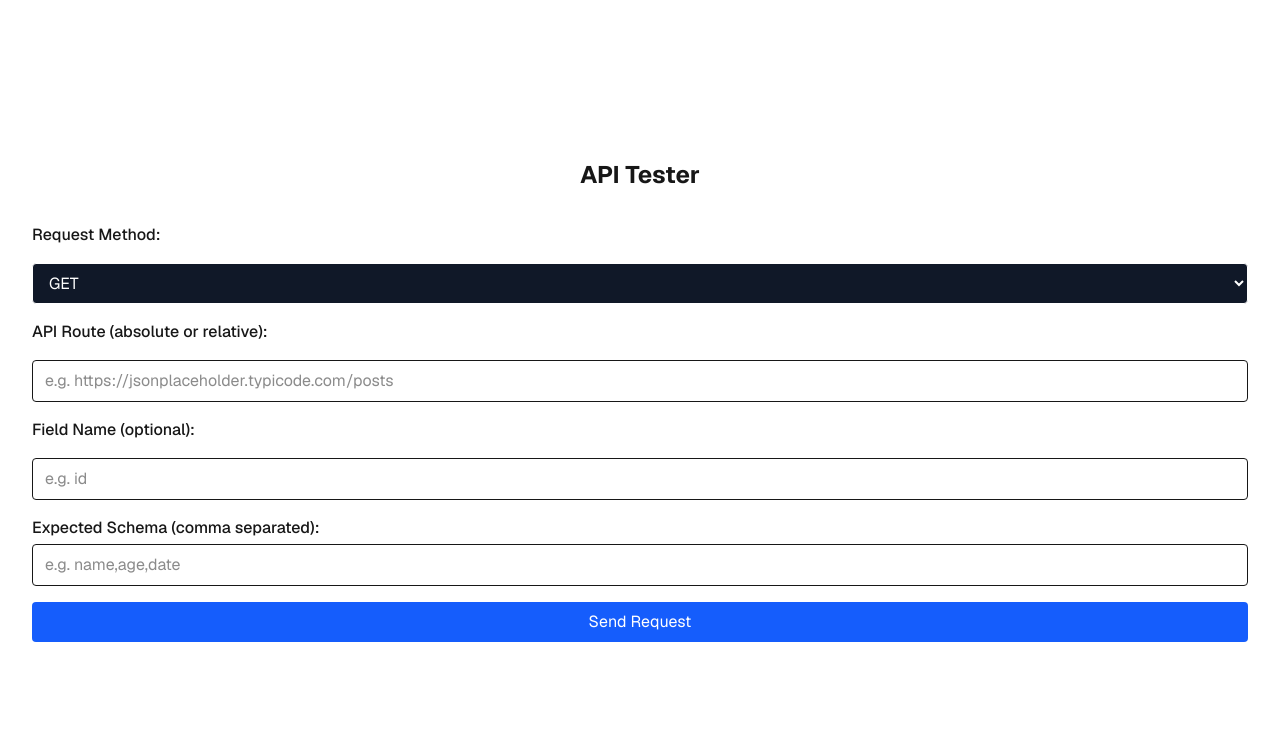
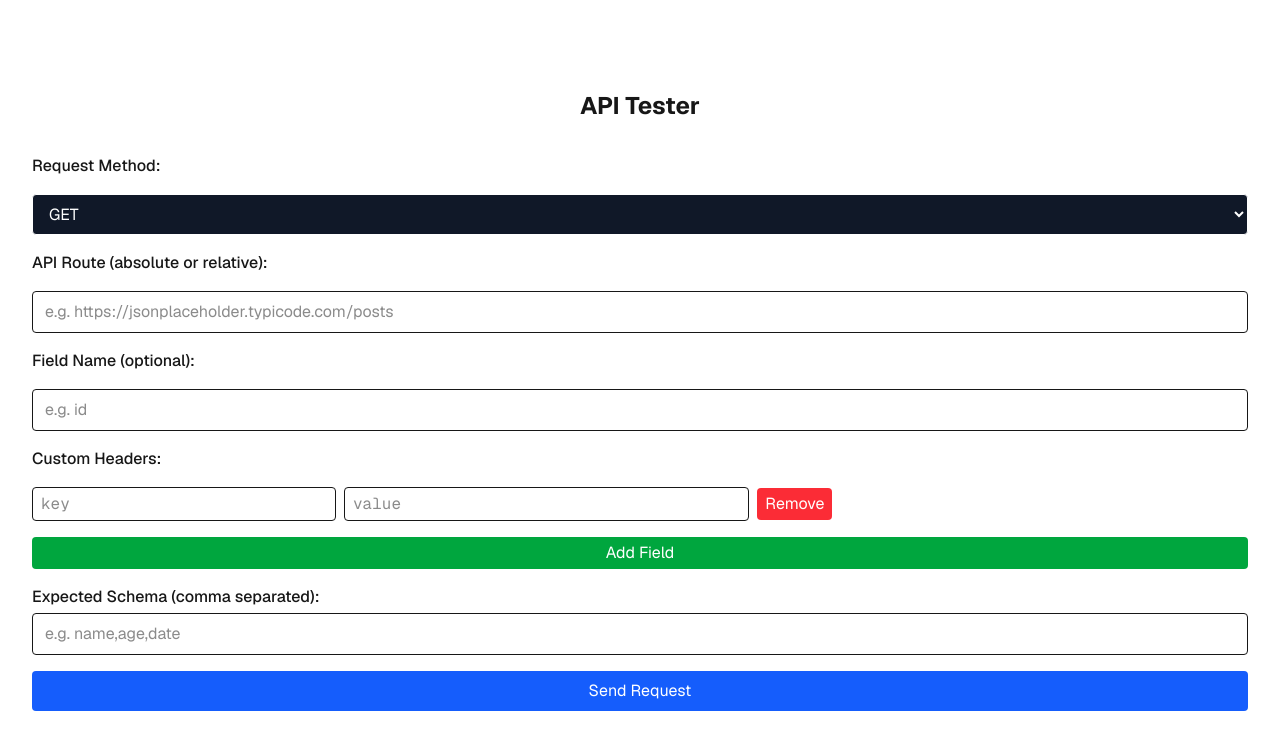
Before and after one commit to colony-ai-365/syndagen, a Next.js app: page / in a window 1280 px wide. Shown: the top 750 px of the page. Built offline with nearby package versions, Linux system fonts and the light colour scheme.

Commit message:
feat: add support for external apis by adding custom headers and optional custom json prompt

```diff
--- a/src/app/api/test-api/route.ts
+++ b/src/app/api/test-api/route.ts
@@ -1,12 +1,17 @@
 export async function POST(req: Request) {
   try {
-    const { route, body, method, field, schema } = await req.json();
+    const { route, body, method, field, schema, headers } = await req.json();
     const apiUrl = route.startsWith("http")
       ? route
       : `https://${route.replace(/^\//, "")}`;
+    // Merge custom headers with default
+    const mergedHeaders: Record<string, string> = {
+      "Content-Type": "application/json",
+      ...(headers || {}),
+    };
     const fetchOptions: RequestInit = {
       method: method || "GET",
-      headers: { "Content-Type": "application/json" },
+      headers: mergedHeaders,
     };
     if (method && method !== "GET" && body !== undefined) {
       fetchOptions.body = JSON.stringify(body);
@@ -22,8 +27,15 @@ export async function POST(req: Request) {
     let responseData = json;
     console.log(json);
     if (field && typeof json === "object" && json !== null) {
+      // Split by dot, but handle array indices like key2[2]
+      const pathRegex = /([\w-]+)(\[(\d+)\])?/g;
       const keys = field.split(".");
-      for (const key of keys) {
+      for (const rawKey of keys) {
+        const match = Array.from(
+          rawKey.matchAll(pathRegex)
+        ) as RegExpMatchArray[];
+        for (const m of match) {
+          const key = m[1];
           if (
             responseData &&
             typeof responseData === "object" &&
@@ -34,6 +46,18 @@ export async function POST(req: Request) {
             responseData = undefined;
             break;
           }
+          // If array index present, traverse array
+          if (m[3] !== undefined && Array.isArray(responseData)) {
+            const idx = Number(m[3]);
+            if (responseData.length > idx) {
+              responseData = responseData[idx];
+            } else {
+              responseData = undefined;
+              break;
+            }
+          }
+        }
+        if (responseData === undefined) break;
       }
       // If the field value is a JSON string, parse it
       if (typeof responseData === "string") {
--- a/src/app/components/APIForm.tsx
+++ b/src/app/components/APIForm.tsx
@@ -14,10 +14,31 @@ export default function APIForm({ setResult, setError }: APIFormProps) {
   const [fields, setFields] = useState([
     { key: "", value: "", type: "string" },
   ]);
+  const [headers, setHeaders] = useState([{ key: "", value: "" }]);
   const [method, setMethod] = useState("GET");
   const [field, setField] = useState("");
   const [schemaInput, setSchemaInput] = useState(""); // comma-separated
   const [loading, setLoading] = useState(false);
+  // Header field handlers
+  const handleHeaderChange = (
+    idx: number,
+    fieldType: "key" | "value" | "type",
+    val: string
+  ) => {
+    if (fieldType === "type") return; // ignore type for headers
+    setHeaders((headers) =>
+      headers.map((h, i) => (i === idx ? { ...h, [fieldType]: val } : h))
+    );
+  };
+
+  const handleAddHeader = () => {
+    setHeaders((headers) => [...headers, { key: "", value: "" }]);
+  };
+
+  const handleRemoveHeader = (idx: number) => {
+    if (idx === 0) return;
+    setHeaders((headers) => headers.filter((_, i) => i !== idx));
+  };
 
   const handleFieldChange = (
     idx: number,
@@ -43,7 +64,14 @@ export default function APIForm({ setResult, setError }: APIFormProps) {
     fields.forEach(({ key, value, type }, idx) => {
       if (!key) return;
       let parsed: any = value;
-      if (idx !== 0) {
+      // For the prompt field (idx === 0), check for valid JSON
+      if (idx === 0) {
+        try {
+          parsed = JSON.parse(value);
+        } catch {
+          parsed = value;
+        }
+      } else {
         if (type === "boolean") {
           parsed = value === "true";
         } else if (type === "number") {
@@ -73,6 +101,11 @@ export default function APIForm({ setResult, setError }: APIFormProps) {
         .map((s) => s.trim())
         .filter(Boolean);
     }
+    // Build headers object
+    const customHeaders: Record<string, string> = {};
+    headers.forEach(({ key, value }) => {
+      if (key) customHeaders[key] = value;
+    });
     try {
       const res = await fetch("/api/test-api", {
         method: "POST",
@@ -83,6 +116,7 @@ export default function APIForm({ setResult, setError }: APIFormProps) {
           method,
           field,
           schema,
+          headers: customHeaders,
         }),
       });
       const data = await res.json();
@@ -141,6 +175,14 @@ export default function APIForm({ setResult, setError }: APIFormProps) {
         className="border px-3 py-2 rounded"
         placeholder="e.g. id"
       />
+      <label className="font-medium">Custom Headers:</label>
+      <AdditionalFields
+        fields={headers}
+        onFieldChange={handleHeaderChange}
+        onRemoveField={handleRemoveHeader}
+        onAddField={handleAddHeader}
+        hideType={true}
+      />
       <SchemaField value={schemaInput} onChange={setSchemaInput} />
       {method !== "GET" && (
         <>
--- a/src/app/components/AdditionalFields.tsx
+++ b/src/app/components/AdditionalFields.tsx
@@ -1,6 +1,6 @@
-type Field = { key: string; value: string; type: string };
+type Field = { key: string; value: string; type?: string };
 
-type AdditionalFieldsProps = {
+interface AdditionalFieldsProps {
   fields: Field[];
   onFieldChange: (
     idx: number,
@@ -9,17 +9,17 @@ type AdditionalFieldsProps = {
   ) => void;
   onRemoveField: (idx: number) => void;
   onAddField: () => void;
-};
+  hideType?: boolean;
+}
 
 export default function AdditionalFields({
   fields,
   onFieldChange,
   onRemoveField,
   onAddField,
+  hideType,
 }: AdditionalFieldsProps) {
   return (
-    <>
-      <label className="font-medium">Additional Request Body Fields:</label>
     <div className="flex flex-col gap-2">
       {fields.map((f, idx) => (
         <div key={idx} className="flex gap-2 items-center">
@@ -37,6 +37,7 @@ export default function AdditionalFields({
             className="border px-2 py-1 rounded font-mono w-1/3"
             placeholder="value"
           />
+          {!hideType && (
             <select
               value={f.type}
               onChange={(e) => onFieldChange(idx, "type", e.target.value)}
@@ -46,6 +47,7 @@ export default function AdditionalFields({
               <option value="number">number</option>
               <option value="boolean">boolean</option>
             </select>
+          )}
           <button
             type="button"
             className="px-2 py-1 bg-red-500 text-white rounded"
@@ -63,6 +65,5 @@ export default function AdditionalFields({
         Add Field
       </button>
     </div>
-    </>
   );
 }
--- a/src/app/components/PromptField.tsx
+++ b/src/app/components/PromptField.tsx
@@ -67,7 +67,6 @@ export default function PromptField({
           }
           className="border px-2 py-1 rounded font-mono w-1/6"
           placeholder="key"
-          disabled={false}
         />
         <div className="relative w-full">
           {/* Highlight preview layer */}
```
Lines whose indentation alone changed are shown as unchanged.
